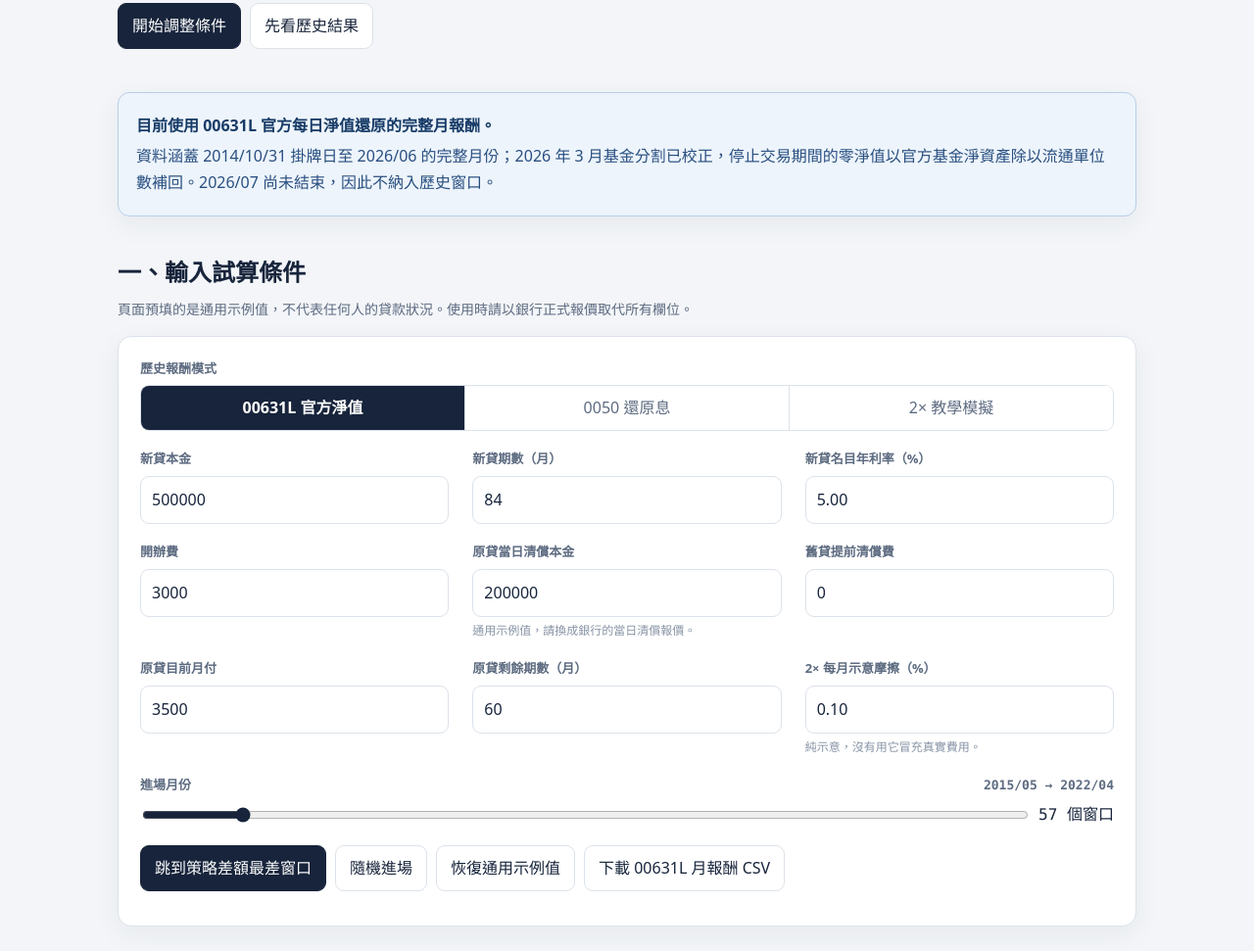
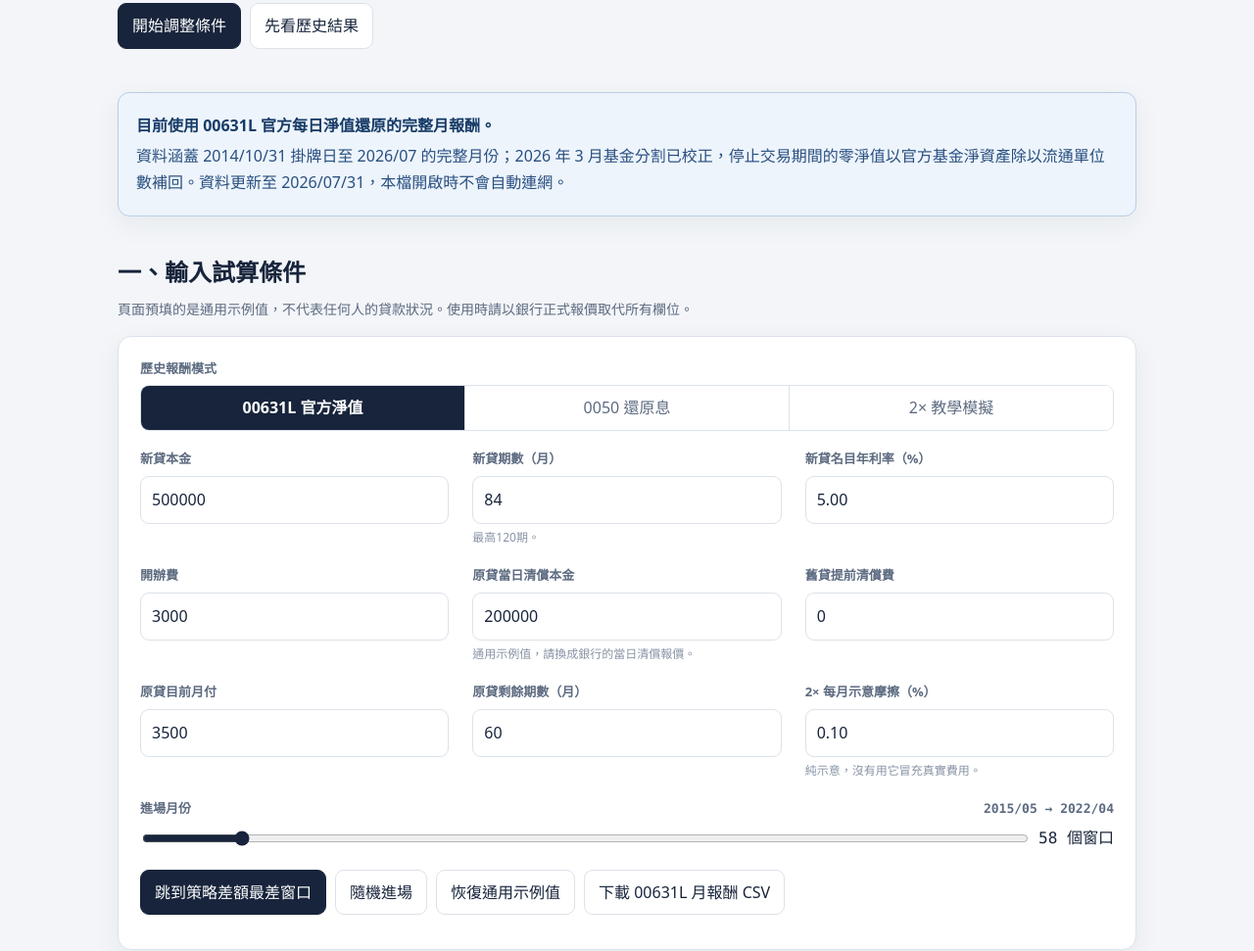
Before and after one commit to lmhank122-max/loan-stress-test, a plain HTML site: page index.html in a window 1280 px wide. Shown: the part 401-1372 px from the top of the page at 98% size. Drawn offline with Linux system fonts and the light colour scheme.

Commit message:
Add files via upload

```diff
--- a/index.html
+++ b/index.html
@@ -140,7 +140,7 @@
 
   <div class="alert" id="actualDataNotice" role="status" style="background:#edf4fb;border-color:#b9cde8;color:#294f80">
     <p class="bigwarn" style="color:#173b67">目前使用 00631L 官方每日淨值還原的完整月報酬。</p>
-    <p>資料涵蓋 2014/10/31 掛牌日至 2026/06 的完整月份；2026 年 3 月基金分割已校正，停止交易期間的零淨值以官方基金淨資產除以流通單位數補回。2026/07 尚未結束，因此不納入歷史窗口。</p>
+    <p>資料涵蓋 2014/10/31 掛牌日至 2026/07 的完整月份；2026 年 3 月基金分割已校正，停止交易期間的零淨值以官方基金淨資產除以流通單位數補回。資料更新至 2026/07/31，本檔開啟時不會自動連網。</p>
   </div>
   <div class="alert hidden" id="leverageAlert" role="alert">
     <p class="bigwarn">目前選的是「2× 教學模擬」，不是 00631L 真實回測。</p>
@@ -161,7 +161,7 @@
           </div>
         </div>
         <div class="field"><label for="newPrincipal">新貸本金</label><input id="newPrincipal" type="number" min="10000" step="1000" value="500000"></div>
-        <div class="field"><label for="newMonths">新貸期數（月）</label><input id="newMonths" type="number" min="12" max="240" step="1" value="84"></div>
+        <div class="field"><label for="newMonths">新貸期數（月）</label><input id="newMonths" type="number" min="12" max="120" step="1" value="84"><p class="hint">最高120期。</p></div>
         <div class="field"><label for="newRate">新貸名目年利率（%）</label><input id="newRate" type="number" min="0" max="30" step="0.01" value="5.00"></div>
         <div class="field"><label for="originationFee">開辦費</label><input id="originationFee" type="number" min="0" step="100" value="3000"></div>
         <div class="field"><label for="oldPrincipal">原貸當日清償本金</label><input id="oldPrincipal" type="number" min="0" step="100" value="200000"><p class="hint">通用示例值，請換成銀行的當日清償報價。</p></div>
@@ -285,7 +285,7 @@
   </section>
 
   <footer>
-    <p><strong>資料：</strong>00631L 模式取自元大投信官方歷史淨值介面，共取得 2014/10/31–2026/07/24 的 2,860 筆日資料，再轉為 2014/11–2026/06 的 140 筆完整月報酬。0050 模式使用內建的還原息月報酬序列（2003/07–2026/06），原註記來源為 havocFuture 個人整理資料。本檔已內嵌資料，開啟時不連網。</p>
+    <p><strong>資料：</strong>00631L 模式取自元大投信官方歷史淨值介面，共取得 2014/10/31–2026/07/31 的 2,865 筆日資料，再轉為 2014/11–2026/07 的 141 筆完整月報酬。0050 模式使用內建的還原息月報酬序列（2003/07–2026/06），原註記來源為 havocFuture 個人整理資料。本檔已內嵌資料，開啟時不連網。</p>
     <p><strong>分割處理：</strong>00631L 於 2026/03 進行 1 單位換發 22 單位的分割；分割前淨值除以 22，2026/03/25–03/30 停止交易期間則以官方基金淨資產／流通單位數還原淨值。2× 教學模式仍不是真實 00631L。</p>
     <p><strong>重要限制：</strong>模型未計入稅費、券商交易成本、買賣折溢價、浮動／分段利率、信用保險、帳管費、利率調整、舊貸部分月提前清償規則與收入中斷。若銀行從撥款外另行收費，請依實際現金流調整。</p>
     <p><strong>免責聲明：</strong>本頁為歷史情境分析與教育用途，不構成投資、信貸或財務建議。長期不賣能降低被迫在低點退出的操作風險，但不能消除槓桿 ETF 的路徑耗損、商品結構風險與長期落後風險。</p>
@@ -332,7 +332,7 @@
     14.46208113,0.28248588,8.69142125,18.0425973,-6.41890543,-1.79584524,-0.67326905,4.63112783,
     -5.70091114,6.16080135,4.76369405,-4.81409158,-20.20096295,-10.51941238,12.62386397,11.05268638,
     14.8516244,5.87779093,14.04834419,19.33880945,-5.12406526,8.4729064,22.29378251,20.81335944,
-    -21.14900989,48.54469854,28.37648705,4.55164895
+    -21.14900989,48.54469854,28.37648705,4.55164895,-12.85192909
   ];
   const ids = [
     "newPrincipal","newMonths","newRate","originationFee","oldPrincipal","prepayFee",
@@ -341,6 +341,7 @@
   const $ = id => document.getElementById(id);
   let target = 0;
   const defaults = {newPrincipal:500000,newMonths:84,newRate:5.00,originationFee:3000,oldPrincipal:200000,prepayFee:0,oldPayment:3500,oldMonths:60,simFee:0.10};
+  const MAX_LOAN_MONTHS = 120;
   const colors = {ink:"#17243b",blue:"#2d5d9f",loan:"#7a8799",old:"#aab3c0",green:"#1c8157",amber:"#946400",red:"#c63c3f",grid:"#e6eaf0",muted:"#66758b"};
 
   const num = id => Math.max(0, Number($(id).value) || 0);
@@ -395,7 +396,8 @@
     return (lo+hi)/2;
   };
   const inputs = () => {
-    const newP=num("newPrincipal"), n=Math.round(num("newMonths")), annual=num("newRate")/100;
+    const newP=num("newPrincipal"), requestedN=Math.round(num("newMonths")), n=Math.min(MAX_LOAN_MONTHS,requestedN), annual=num("newRate")/100;
+    if(requestedN>MAX_LOAN_MONTHS)$("newMonths").value=MAX_LOAN_MONTHS;
     const fee=num("originationFee"), oldP=num("oldPrincipal"), preFee=num("prepayFee");
     const oldPmt=num("oldPayment"), oldN=Math.round(num("oldMonths"));
     const invest=Math.max(0,newP-fee-oldP-preFee);
@@ -619,7 +621,7 @@
     NAV631_RETURNS.forEach((value,index)=>rows.push(sourceLabelFor631(index)+","+value.toFixed(8)));
     const blob=new Blob(["\ufeff"+rows.join("\n")],{type:"text/csv;charset=utf-8"});
     const url=URL.createObjectURL(blob),a=document.createElement("a");
-    a.href=url;a.download="00631L_官方淨值月報酬_201411_202606.csv";a.click();
+    a.href=url;a.download="00631L_官方淨值月報酬_201411_202607.csv";a.click();
     setTimeout(()=>URL.revokeObjectURL(url),0);
   });
   let resizeTimer;window.addEventListener("resize",()=>{clearTimeout(resizeTimer);resizeTimer=setTimeout(update,120)});
```
